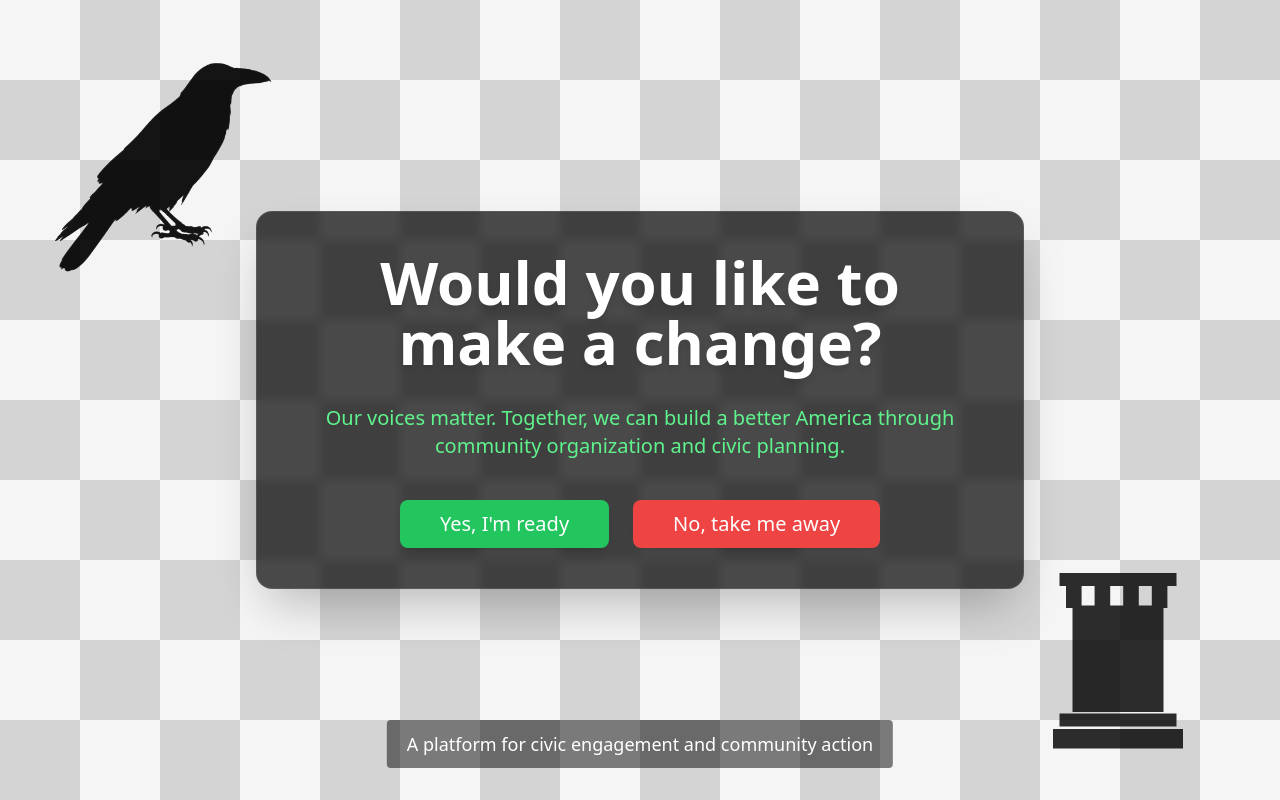
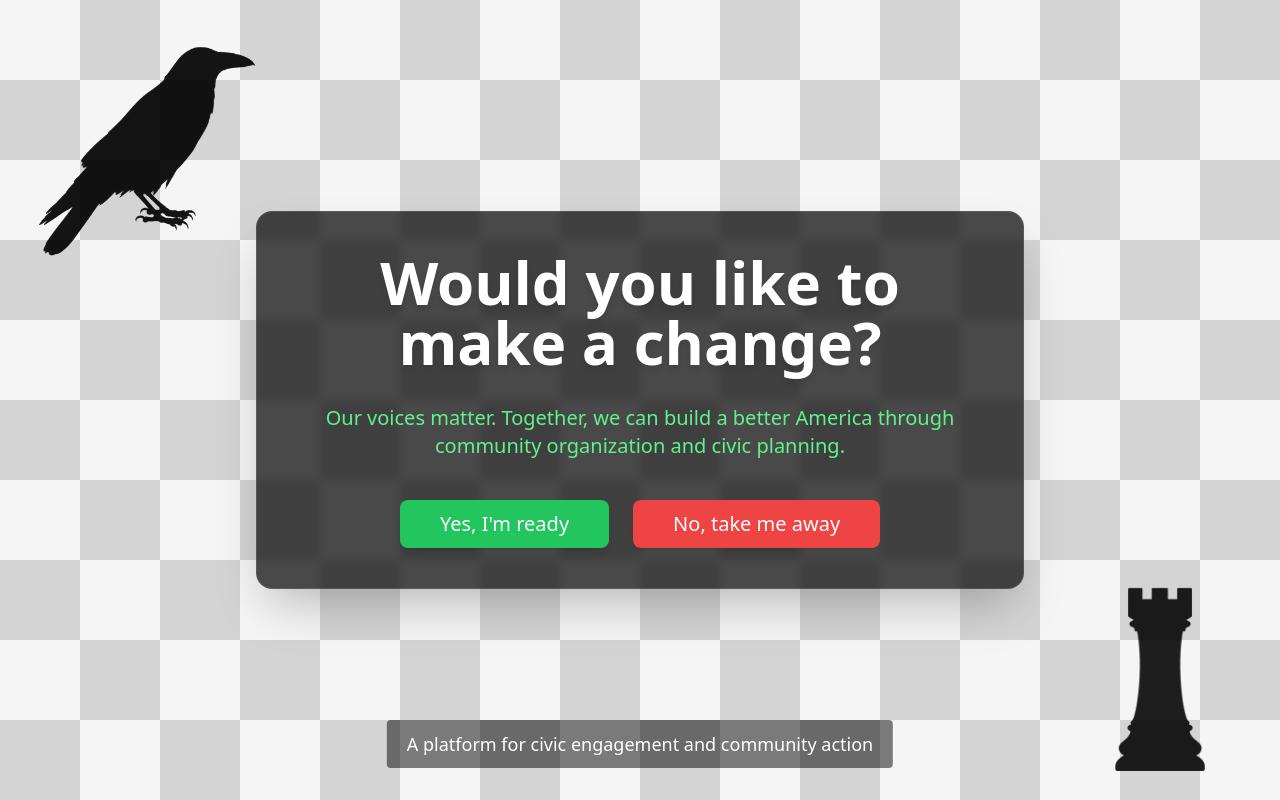
Before and after one commit to KayleeToki/change-initiator-60, a React (Vite) app: page / in a window 1280 px wide. Built offline with nearby package versions, Linux system fonts and the light colour scheme.

Commit message:
Changes
Co-authored-by: KayleeToki <73193912+KayleeToki@users.noreply.github.com>

```diff
--- a/src/components/LandingPage.tsx
+++ b/src/components/LandingPage.tsx
@@ -3,6 +3,7 @@ import { useNavigate } from 'react-router-dom';
 import { Button } from "@/components/ui/button";
 import { motion } from "framer-motion";
 import ravenSilhouette from "@/assets/raven-silhouette.png";
+import chessRook from "@/assets/chess-rook.png";
 
 const LandingPage = () => {
   const navigate = useNavigate();
@@ -21,27 +22,28 @@ const LandingPage = () => {
         backgroundColor: '#f5f5f5',
       }}
     >
-      {/* Raven silhouette - top left */}
+      {/* Raven silhouette - top left corner */}
       <img
         src={ravenSilhouette}
         alt=""
         aria-hidden="true"
         width={1024}
         height={1024}
-        className="absolute top-4 left-4 pointer-events-none object-contain mix-blend-multiply"
+        className="absolute top-0 left-0 pointer-events-none object-contain mix-blend-multiply"
         style={{ width: 'min(32vw, 300px)', height: 'min(32vw, 300px)', opacity: 0.92 }}
       />
 
-      {/* Chess rook piece - bottom right */}
-      <svg
+      {/* Chess rook piece - bottom right corner */}
+      <img
+        src={chessRook}
+        alt=""
         aria-hidden="true"
-        className="absolute bottom-8 right-8 pointer-events-none"
-        style={{ width: 'min(28vw, 260px)', height: 'min(28vw, 260px)', opacity: 0.85 }}
-        viewBox="0 0 200 200"
-        fill="#0a0a0a"
-      >
-        <path d="M50 170 h100 v15 H50z M55 158 h90 v10 H55z M65 75 h70 v82 H65z M60 55 h12 v22 H60z M82 55 h12 v22 H82z M104 55 h12 v22 H104z M126 55 h12 v22 H126z M55 50 h90 v10 H55z" />
-      </svg>
+        width={1024}
+        height={1024}
+        loading="lazy"
+        className="absolute bottom-0 right-0 pointer-events-none object-contain mix-blend-multiply"
+        style={{ width: 'min(26vw, 240px)', height: 'min(26vw, 240px)', opacity: 0.88 }}
+      />
 
       <motion.div
         initial={{ opacity: 0, y: -20 }}
```
